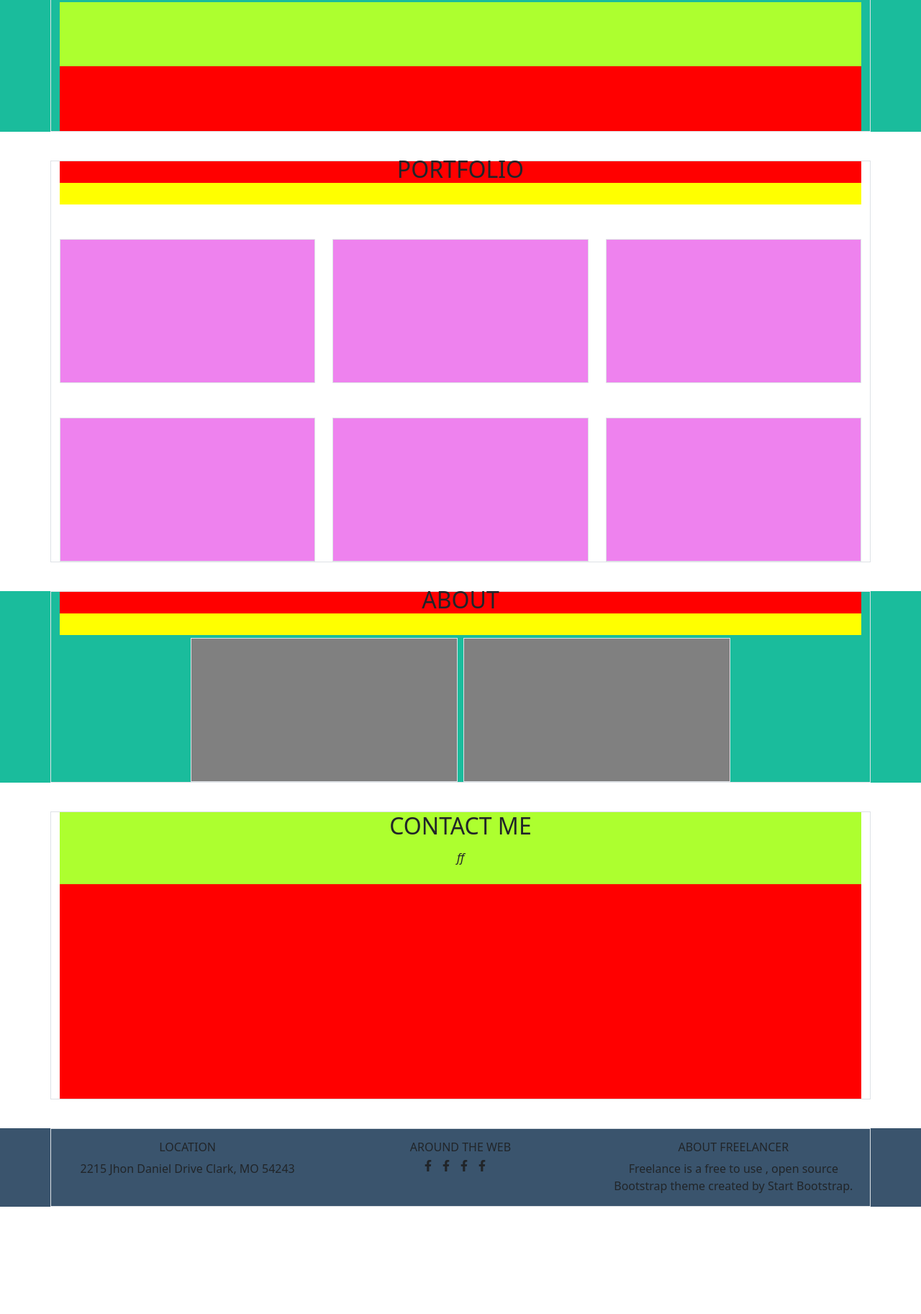
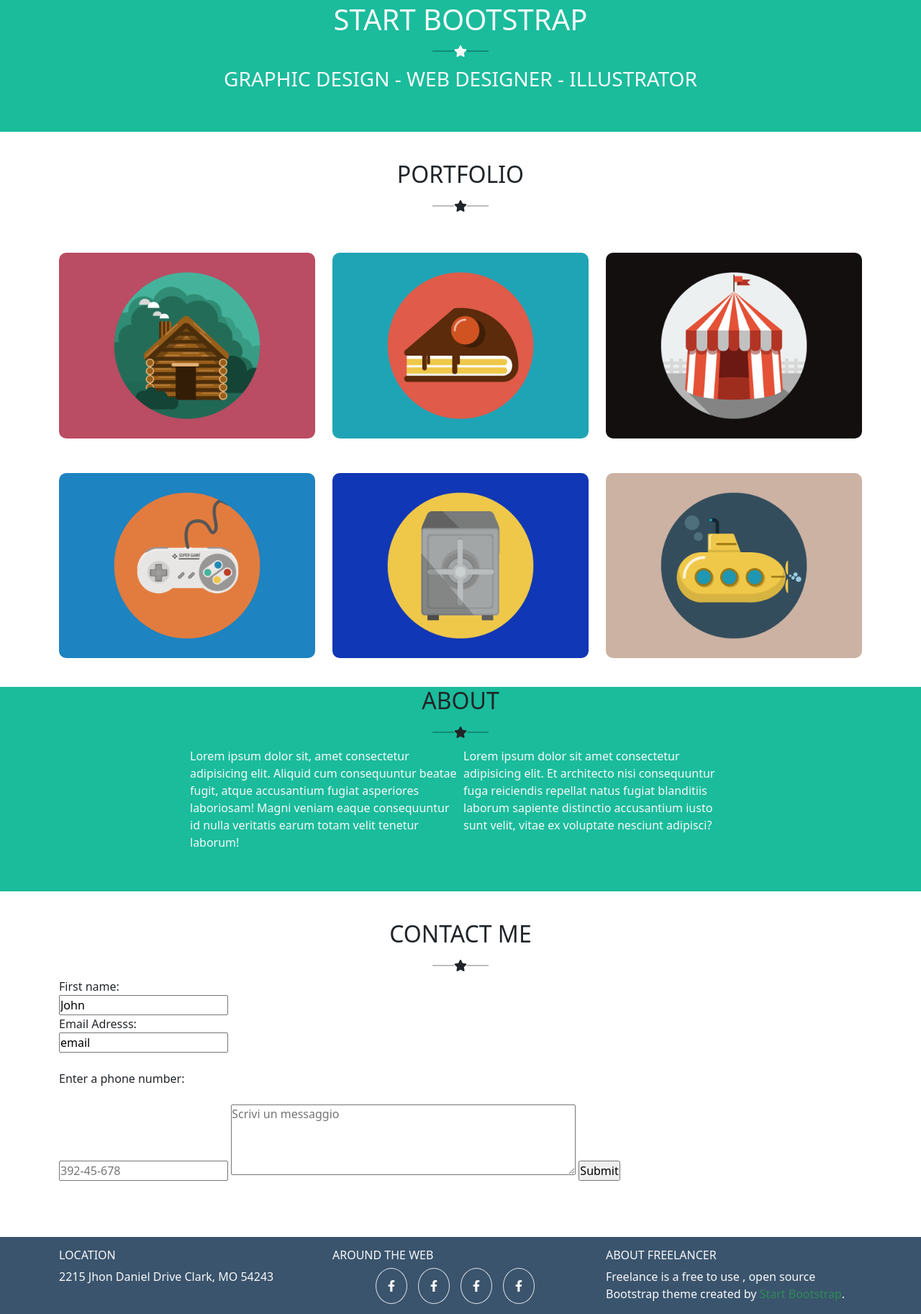
Before and after one commit to Robma1994/html-css-bootstrap-freelancer, a plain HTML site: page index.html in a window 1280 px wide. Shown: the part 297-2122 px from the top of the page at 72% size. Before the commit the page ends 1973 px from the top, so only its background shows below. Drawn offline with nearby package versions, Linux system fonts and the light colour scheme.

Commit message:
Grafica completa

```diff
--- a/css/style.css
+++ b/css/style.css
@@ -8,6 +8,7 @@
 .ms_h-80{
     height: 80px;
 }
+
 .ms_h-400{
     height: 400px;
 }
@@ -36,8 +37,13 @@ header {
     background-color: rgb(44, 62, 80);
     height: 80px;
 }
-
-
+header ul > li {
+    list-style-type: none;
+    margin-right: 15px;
+}
+.ms_hamburger {
+    display: none;
+}
 /*Fine Section header*/
 
 /*Main*/
@@ -50,43 +56,55 @@ header {
     height: 55%;
 }
 .start-top > div {
-    width: 130px;
-    height: 130px;
-    background-color: greenyellow;
+    width: 155px;
+}
+.start-top > div > img {
+    width: 100%;
+    object-fit: cover;
 }
 #start .start-bottom {
     height: 45%;
 }
 .start-bottom > div:nth-child(1) {
     width: 100%;
-    height: calc((100% / 4) *2);
-    background-color: greenyellow;
+    height: calc((100% / 4) *1);
 }
 .start-bottom > div:nth-child(2), .start-bottom > div:nth-child(3)  {
     width: 100%;
     height: calc((100% / 4) *1);
-    background-color: red;
 }
 /*Fine section start-bootstrap*/
 /*Portfolio*/
-
-
 .portfolio-top > div:nth-child(1) {
     width: 100%;
-    height: 30px;
-    background-color: red;
+
 }
 .portfolio-top > div:nth-child(2) {
     width: 100%;
-    height: 30px;
-    background-color: yellow;
 }
 
 .portfolio-bottom  .portfolio-items {
     width: 100%;
-    height: 200px;
-    background-color: violet;
+    border-radius: 10px 10px;
 }
+.portfolio-items > img {
+    width: 100%;
+    object-fit: cover;
+    border-radius: 10px 10px;
+}
+.ms_hr {
+    width: 30px;
+    border: 1px solid rgb(0, 0, 0);
+    size: 30px;
+
+}
+.portfolio-bottom > div:hover .overlay {
+    width: 100%;
+    height: 100%;
+    background-color: rgba(0, 0, 0, 0.5);
+    border-radius: 10px 10px;
+}
+
 /*Fine portfolio*/
 /*Section About*/
 #about {
@@ -94,40 +112,35 @@ header {
 }
 .about-top > div:nth-child(1) {
     width: 100%;
-    height: 30px;
-    background-color: red;
+
 }
 .about-top > div:nth-child(2) {
     width: 100%;
-    height: 30px;
-    background-color: yellow;
 }
 
 .about-bottom  .about-items {
     width: 100%;
     height: 200px;
-    background-color: gray;
 }
+
 /*Fine section about*/
 
 /*Section contact*/
-#contact {
-    height: 400px;
-}
-.contact-top {
-    height: calc((100% / 4) *1);
-    background-color: greenyellow;
-}
-.contact-bottom {
-    height: calc((100% / 4) *3);
-    background-color: red;
-}
+
+
 /*Fine section contact*/
+
 /*Fine Main*/
 
 /*Footer*/
 #footer {
     background-color: rgb(58, 84, 109);
 }
+.footer-items span {
+    color: seagreen;
+}
+/*Fine footer*/
 
-/*Fine footer*/
+/*Media quary*/
+
+/*Fine media quary*/
--- a/index.html
+++ b/index.html
@@ -12,44 +12,54 @@
 <body>
 
     <header class="container-fluid fixed-top">
-        <div class="container">
-            <div class="row">
-                <div class="col-6 d-flex justify-content-start align-items-center h-80">
-                    <h2 class="text-light">START BOOTSTRAP</h2>
-                </div>
-                <div class="col-6 ">
-                    <ul class="d-flex justify-content-center align-items-center h-80">
-                        <!-- <li class="text-light">PORTFOLIO</li>
-                        <li class="text-light">ABOUT</li>
-                        <li class="text-light">CONTACT</li> -->
-                    </ul>
-                </div>
+
+        <div class="row">
+            <div class="col-6 d-flex justify-content-start align-items-center ms_h-80">
+                <h2 class="text-light fs-2">START BOOTSTRAP</h2>
             </div>
+            <div class="col-6 nav-complete">
+                <ul class="d-flex justify-content-center align-items-center ms_h-80">
+                    <li class="text-light fs-6">PORTFOLIO</li>
+                    <li class="text-light fs-6">ABOUT</li>
+                    <li class="text-light fs-6">CONTACT</li>
+                </ul>
+            </div>
+    <!-- hamburger a comparsa -->
+            <div class="col-6 ms_hamburger">
+                <i class="fas fa-bars"></i>
+                <ul class="d-flex justify-content-center align-items-center ms_h-80">
+                    <li class="text-light fs-6">PORTFOLIO</li>
+                    <li class="text-light fs-6">ABOUT</li>
+                    <li class="text-light fs-6">CONTACT</li>
+                </ul>
+            </div>
+    <!-- Fine hamburger a comparsa -->
         </div>
+
     </header>
     <main class="ms_mt-80">
         <section class="container-fluid" id="start">
             <div class="container">
                 <div class="row">
 
-                    <div class="col-12 border ms_h-400">
+                    <div class="col-12 ms_h-400">
                         <div class="start-top d-flex justify-content-center align-items-center">
                             <div>
-                                <img src="" alt="">
+                                <img src="img/avatar.svg" alt="">
                             </div>
                         </div>
-                        <div class="start-bottom d-flex flex-column align-items-center justify-content-center">
+                        <div class="start-bottom text-center">
                             <div>
-                                <h1></h1>
+                                <h1 class="text-light">START BOOTSTRAP</h1>
                             </div>
-                            <div class="d-flex">
-                                <hr>
-                                <i></i>
-                                <hr>
+                            <div class="d-flex justify-content-center align-items-center">
+                                <hr class="ms_hr">
+                                <i class="fas fa-star text-light"></i>
+                                <hr class="ms_hr">
 
                             </div>
-                            <div>
-
+                            <div class="text-center text-light">
+                                <h3>GRAPHIC DESIGN - WEB DESIGNER - ILLUSTRATOR</h3>
                             </div>
                         </div>
                     </div>
@@ -62,37 +72,56 @@
             <div class="container">
                 <div class="row">
 
-                    <div class="col-12 border">
+                    <div class="col-12">
                         <div class="portfolio-top">
                             <div class="d-flex align-items-center justify-content-center">
                                 <h2>PORTFOLIO</h2>
                             </div>
 
                             <div class="d-flex justify-content-center align-items-center">
-                                <hr>
-                                <i></i>
-                                <hr>
+                                <hr class="ms_hr">
+                                <i class="fas fa-star"></i>
+                                <hr class="ms_hr">
                             </div>
                         </div>
-                        <div class="portfolio-bottom row">
+                        <div class="portfolio-bottom row ">
 
                             <div class="col-12 col-sm-6 col-lg-4 gy-5 gx5">
-                                <div class="portfolio-items border "></div>
+                                <div class="portfolio-items position-relative">
+                                    <img src="img/cabin.png" alt="">
+                                    <div class="overlay position-absolute top-0 start-0"></div>
+                                </div>
+
                             </div>
                             <div class="col-12 col-sm-6 col-lg-4 gy-5 gx5">
-                                <div class="portfolio-items border"></div>
+                                <div class="portfolio-items  position-relative">
+                                    <img src="img/cake.png" alt="">
+                                    <div class="overlay position-absolute top-0 start-0"></div>
+                                </div>
                             </div>
                             <div class="col-12 col-sm-6 col-lg-4 gy-5 gx5">
-                                <div class="portfolio-items border"></div>
+                                <div class="portfolio-items  position-relative">
+                                    <img src="img/circus.png" alt="">
+                                    <div class="overlay position-absolute top-0 start-0"></div>
+                                </div>
                             </div>
                             <div class="col-12 col-sm-6 col-lg-4 gy-5 gx5">
-                                <div class="portfolio-items border"></div>
+                                <div class="portfolio-items  position-relative">
+                                    <img src="img/game.png" alt="">
+                                    <div class="overlay position-absolute top-0 start-0"></div>
+                                </div>
                             </div>
                             <div class="col-12 col-sm-6 col-lg-4 gy-5 gx5">
-                                <div class="portfolio-items border"></div>
+                                <div class="portfolio-items  position-relative">
+                                    <img src="img/safe.png" alt="">
+                                    <div class="overlay position-absolute top-0 start-0"></div>
+                                </div>
                             </div>
                             <div class="col-12 col-sm-6 col-lg-4 gy-5 gx5">
-                                <div class="portfolio-items border"></div>
+                                <div class="portfolio-items position-relative">
+                                    <img src="img/submarine.png" alt="">
+                                    <div class="overlay position-absolute top-0 start-0"></div>
+                                </div>
                             </div>
                         </div>
                     </div>
@@ -103,55 +132,71 @@
         </section>
 
         <section class="container-fluid ms_mt-40" id="about">
-            <div class="container">
+            <div class="container d-flex justify-content-center align-content-center">
                 <div class="row">
 
-                    <div class="col-12 border">
+                    <div class="col-12">
                         <div class="about-top">
                             <div class="d-flex align-items-center justify-content-center">
                                 <h2>ABOUT</h2>
                             </div>
 
                             <div class="d-flex justify-content-center align-items-center">
-                                <hr>
-                                <i></i>
-                                <hr>
+                                <hr class="ms_hr">
+                                <i class="fas fa-star"></i>
+                                <hr class="ms_hr">
                             </div>
                         </div>
                         <div class="about-bottom row d-flex justify-content-center">
 
                             <div class="col-12 col-sm-6 col-lg-4 gy-1 gx-2">
-                                <div class="about-items border "></div>
+                                <div class="about-items">
+                                    <p class="text-light">Lorem ipsum dolor sit, amet consectetur adipisicing elit. Aliquid cum consequuntur beatae fugit, atque accusantium fugiat asperiores laboriosam! Magni veniam eaque consequuntur id nulla veritatis earum totam velit tenetur laborum!
+
+                                    </p>
+                                </div>
                             </div>
                             <div class="col-12 col-sm-6 col-lg-4 gy-1 gx-2">
-                                <div class="about-items border"></div>
+                                <div class="about-items">
+                                    <p class="text-light">Lorem ipsum dolor sit amet consectetur adipisicing elit. Et architecto nisi consequuntur fuga reiciendis repellat natus fugiat blanditiis laborum sapiente distinctio accusantium iusto sunt velit, vitae ex voluptate nesciunt adipisci?
+
+                                    </p>
+                                </div>
                             </div>
                         </div>
                     </div>
 
                 </div>
+
             </div>
         </section>
         <section class="container-fluid ms_mt-40" id="contact">
             <div class="container">
                 <div class="row">
 
-                    <div class="col-12 border ms_h-400" >
+                    <div class="col-12 ms_h-400" >
                         <div class="contact-top">
                             <div class="d-flex align-items-center justify-content-center">
                                 <h2>CONTACT ME</h2>
                             </div>
 
                             <div class="d-flex justify-content-center align-items-center">
-                                <hr>
-                                <i>ff</i>
-                                <hr>
+                                <hr class="ms_hr">
+                                <i class="fas fa-star"></i>
+                                <hr class="ms_hr">
                             </div>
                         </div>
                         <div class="contact-bottom">
-                            <form action="">
-
-                            </form>
+                            <form action="/action_page.php">
+                                <label id="form" for="fname">First name:</label><br>
+                                <input type="email" name="firstname" value="John"><br>
+                                <label for="email">Email Adresss:</label><br>
+                                <input type="Email" name="email" value="email"><br><br>
+                                <label for="phone">Enter a phone number:</label><br><br>
+                                <input type="tel" id="phone" name="phone" placeholder="392-45-678">
+                                <textarea rows="4" cols="50" name="comment" form="usrform" placeholder="Scrivi un messaggio"></textarea>
+                                <input type="submit" value="Submit">
+                              </form>
 
                         </div>
                     </div>
@@ -165,31 +210,31 @@
             <div class="container">
                 <div class="row">
 
-                    <div class="col-12 border">
-                        <div class="footer-top row text-center">
+                    <div class="col-12">
+                        <div class="footer-top row d-flex justify-content-between ">
 
                             <div class="col-12 col-sm-4 col-lg-4 gy-3 gx5">
-                                <div class="footer-items ">
-                                    <h6>LOCATION</h6>
-                                    <p>2215 Jhon Daniel Drive Clark, MO 54243</p>
+                                <div class="footer-items">
+                                    <h6 class="text-light">LOCATION</h6>
+                                    <p class="text-light">2215 Jhon Daniel Drive Clark, MO 54243</p>
                                 </div>
                             </div>
-                            <div class="col-32 col-sm-4 col-lg-4 gy-3 gx5">
+                            <div class="col-12 col-sm-4 col-lg-4 gy-3 gx5">
                                 <div class="footer-items">
-                                    <h6 >AROUND THE WEB</h6>
+                                    <h6 class="text-light">AROUND THE WEB</h6>
                                     <div class="d-flex justify-content-center align-content-center">
-                                        <i class="fab fa-facebook-f ms_mr-15"></i>
-                                        <i class="fab fa-facebook-f ms_mr-15"></i>
-                                        <i class="fab fa-facebook-f ms_mr-15"></i>
-                                        <i class="fab fa-facebook-f ms_mr-15"></i>
+                                        <i class="fab fa-facebook-f ms_mr-15 text-light border p-3 rounded-circle"></i>
+                                        <i class="fab fa-facebook-f ms_mr-15 text-light border p-3 rounded-circle"></i>
+                                        <i class="fab fa-facebook-f ms_mr-15 text-light border p-3 rounded-circle"></i>
+                                        <i class="fab fa-facebook-f ms_mr-15 text-light border p-3 rounded-circle"></i>
 
                                     </div>
                                 </div>
                             </div>
                             <div class="col-12 col-sm-4 col-lg-4 gy-3 gx5">
                                 <div class="footer-items">
-                                    <h6>ABOUT FREELANCER</h6>
-                                    <p>Freelance is a free to use , open source Bootstrap theme created by <span>Start Bootstrap</span>.</p>
+                                    <h6 class="text-light">ABOUT FREELANCER</h6>
+                                    <p class="text-light">Freelance is a free to use , open source Bootstrap theme created by <span>Start Bootstrap</span>.</p>
                                 </div>
                             </div>
                         </div>
```
Also changed, not shown: img/avatar.svg (added), img/cabin.png (added), img/cake.png (added), img/circus.png (added), img/game.png (added), img/safe.png (added), img/submarine.png (added).
